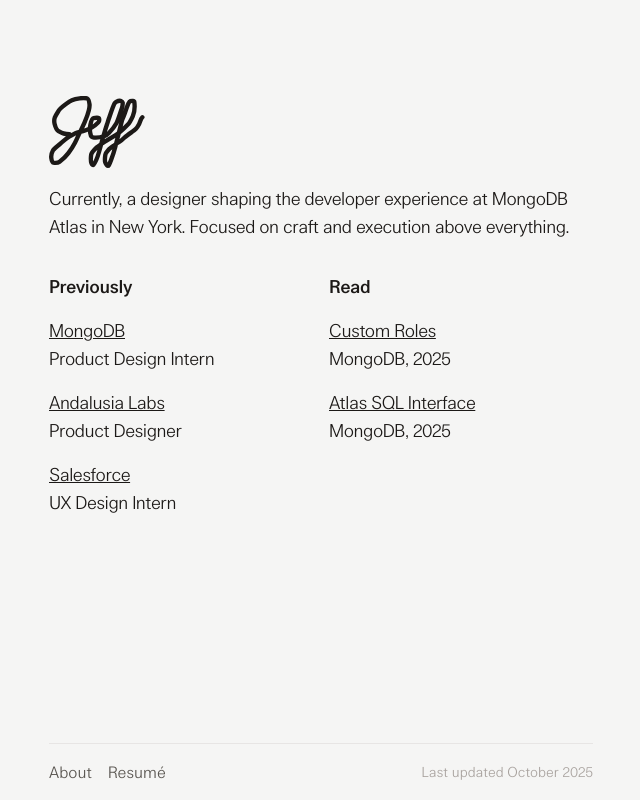
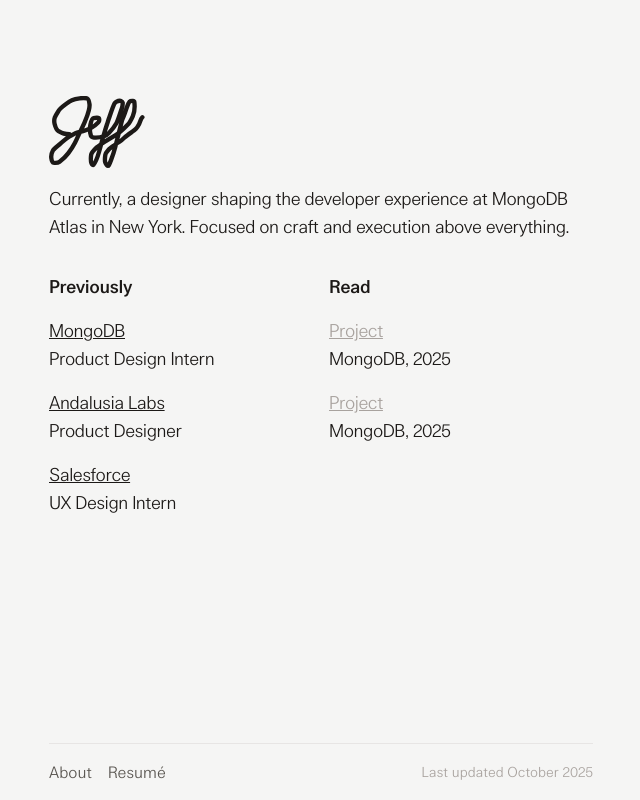
Before and after one commit to suyjeff/jeffsite, a Next.js app: page / in a window 1280 px wide. Shown: the whole page, without its empty margins (319-959 px from the left). Built offline with nearby package versions, Linux system fonts and the light colour scheme.

Commit message:
Disable access to Read projects

```diff
--- a/pages/index.tsx
+++ b/pages/index.tsx
@@ -1,11 +1,5 @@
 import React, { useEffect, useRef } from 'react'
 import Layout from '../components/Layout'
-
-const CUSTOM_ROLES_URL =
-  'https://www.figma.com/proto/TYr8ADxHB3LtvKdrt7RWW8/Portfolio-Decks?node-id=37-11813&p=f&t=VuNPngVR6CX1uItc-1&scaling=min-zoom&content-scaling=fixed&page-id=37%3A11812'
-
-const ATLAS_SQL_INTERFACE_URL =
-  'https://www.figma.com/proto/TYr8ADxHB3LtvKdrt7RWW8/Portfolio-Decks?node-id=1-32831&t=aNRhBcWeTdYQkwbe-1&scaling=min-zoom&content-caling=fixed&page-id=0%3A1'
 
 export default function Home() {
   const pathRef = useRef<SVGPathElement>(null)
@@ -142,33 +136,11 @@
           <h2 className="text-lg tracking-tight font-bold mb-4">Read</h2>
           <ul className="space-y-4 text-lg tracking-tight">
             <li className="opacity-0 animate-fade-in animation-delay-600">
-              <a
-                href={CUSTOM_ROLES_URL}
-                target="_blank"
-                rel="noopener noreferrer"
-                className="relative inline-block rounded-md cursor-pointer group focus:outline-none focus-visible:ring-2 focus-visible:ring-offset-2 focus-visible:ring-[#4183c4]"
-              >
-                <span className="relative z-10 underline text-current">Custom Roles</span>
-                <span
-                  aria-hidden="true"
-                  className="absolute -inset-x-1 -inset-y-0.5 bg-stone-200 rounded-md opacity-0 group-hover:opacity-100 transition-opacity duration-300 ease-in"
-                ></span>
-              </a>
+              <span className="relative inline-block rounded-md underline text-stone-400">Project</span>
               <p className="tracking-tight">MongoDB, 2025</p>
             </li>
             <li className="opacity-0 animate-fade-in animation-delay-600">
-              <a
-                href={ATLAS_SQL_INTERFACE_URL}
-                target="_blank"
-                rel="noopener noreferrer"
-                className="relative inline-block rounded-md cursor-pointer group focus:outline-none focus-visible:ring-2 focus-visible:ring-offset-2 focus-visible:ring-[#4183c4]"
-              >
-                <span className="relative z-10 underline text-current">Atlas SQL Interface</span>
-                <span
-                  aria-hidden="true"
-                  className="absolute -inset-x-1 -inset-y-0.5 bg-stone-200 rounded-md opacity-0 group-hover:opacity-100 transition-opacity duration-300 ease-in"
-                ></span>
-              </a>
+              <span className="relative inline-block rounded-md underline text-stone-400">Project</span>
               <p className="tracking-tight">MongoDB, 2025</p>
             </li>
           </ul>
```
